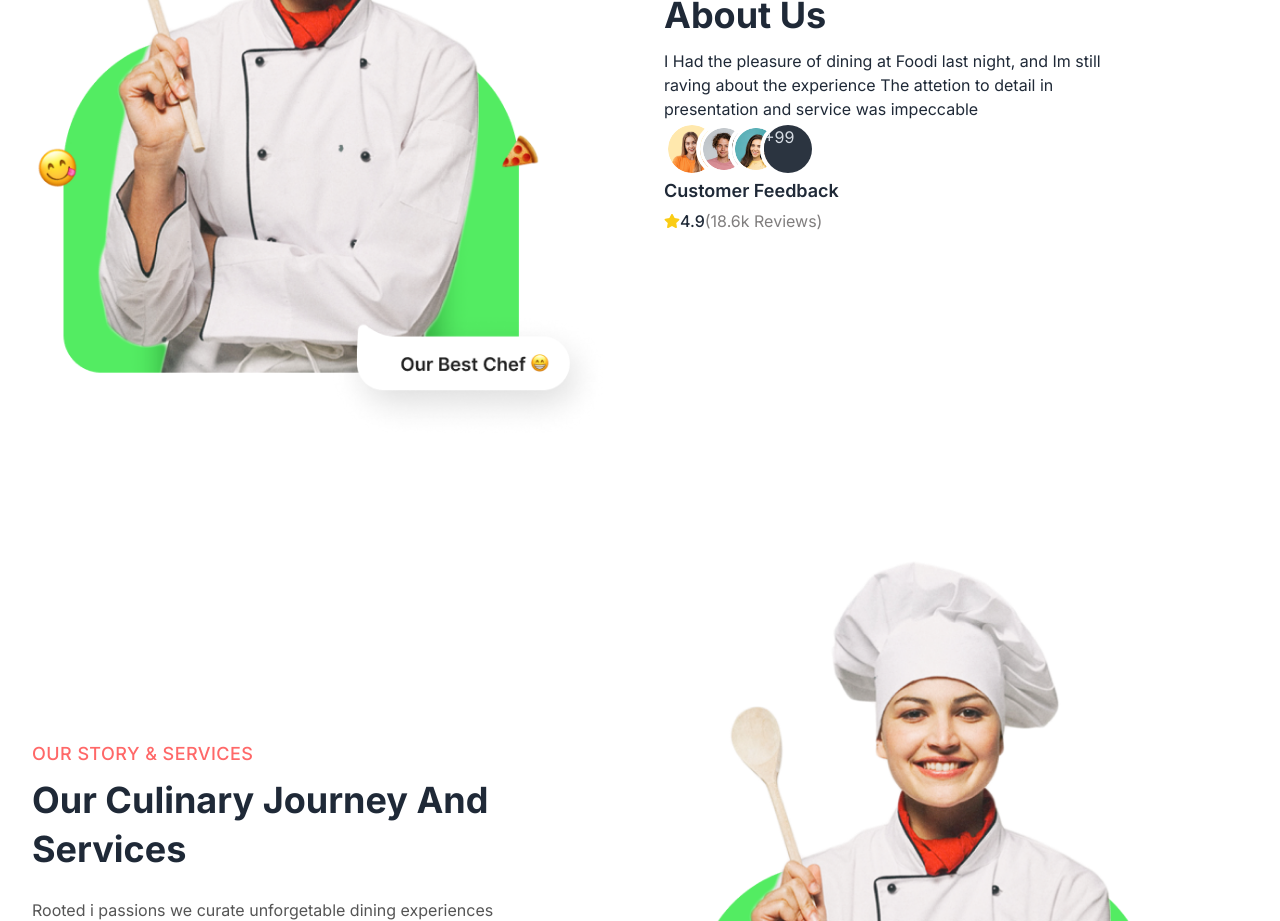
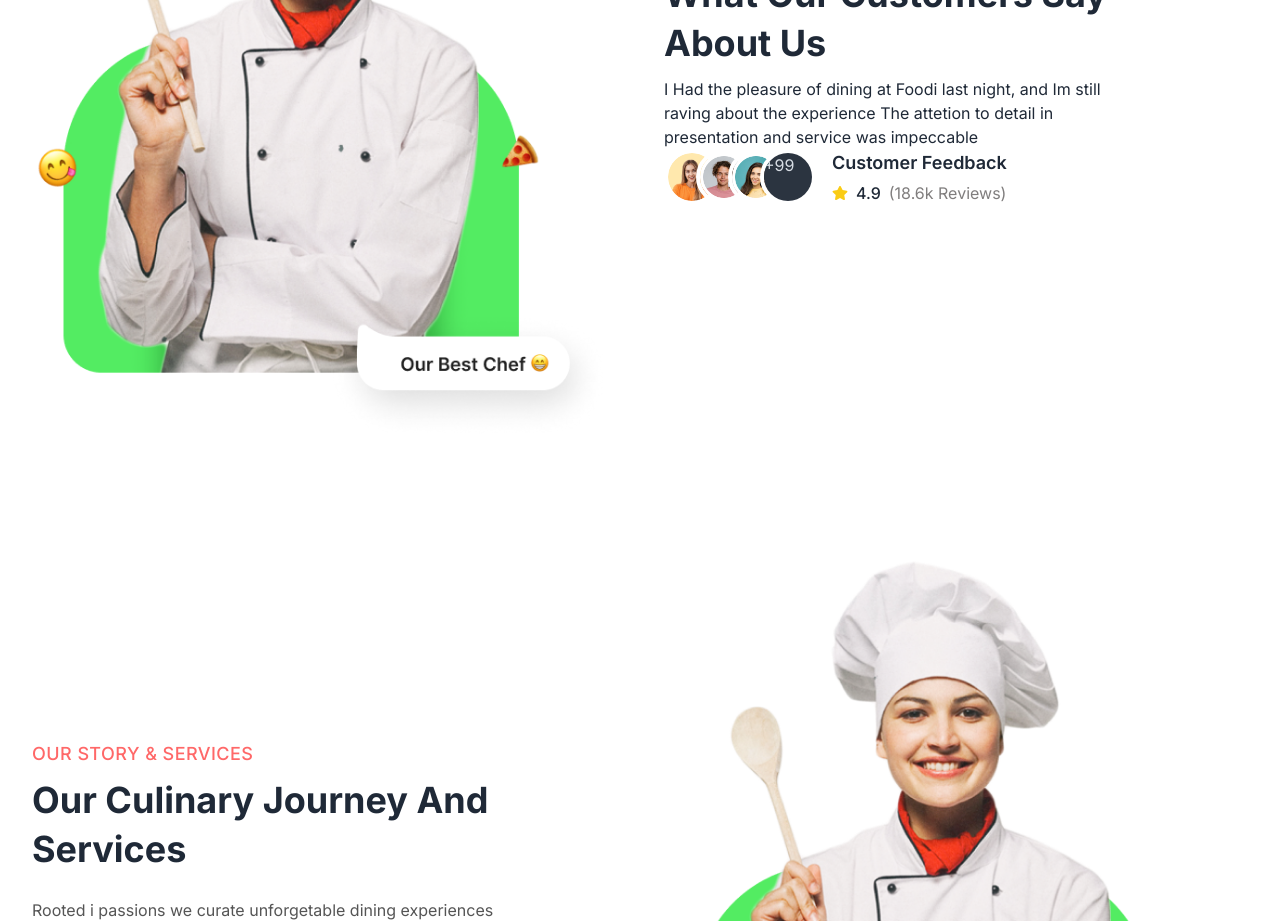
Before and after one commit to AryaSegara/Project-Restaurant--MERN-, a React (Vite) app in the folder frontend/: page / in a window 1280 px wide. Shown: the part 2360-3281 px from the top of the page. Built offline with nearby package versions, Linux system fonts and the light colour scheme.

Commit message:
testimonials

```diff
--- a/frontend/src/pages/home/Testimonials.jsx
+++ b/frontend/src/pages/home/Testimonials.jsx
@@ -19,7 +19,7 @@ export default function Testimonials() {
             </blockquote>
 
             {/* avatart with counter grup*/}
-            <div>
+            <div className="flex items-center gap-4 flex-wrap">
               <div className="avatar-group -space-x-6">
                 <div className="avatar">
                   <div className="w-12">
@@ -45,7 +45,7 @@ export default function Testimonials() {
 
               <div className="space-y-1">
               <h5 className="text-lg font-semibold">Customer Feedback</h5>
-              <div className="flex items-center">
+              <div className="flex items-center gap-2">
                 <FaStar className="text-yellow-400"/>
                 <span className="font-medium">4.9</span> <span className="text-[#807E7E]">(18.6k Reviews)</span>
               </div>
```
